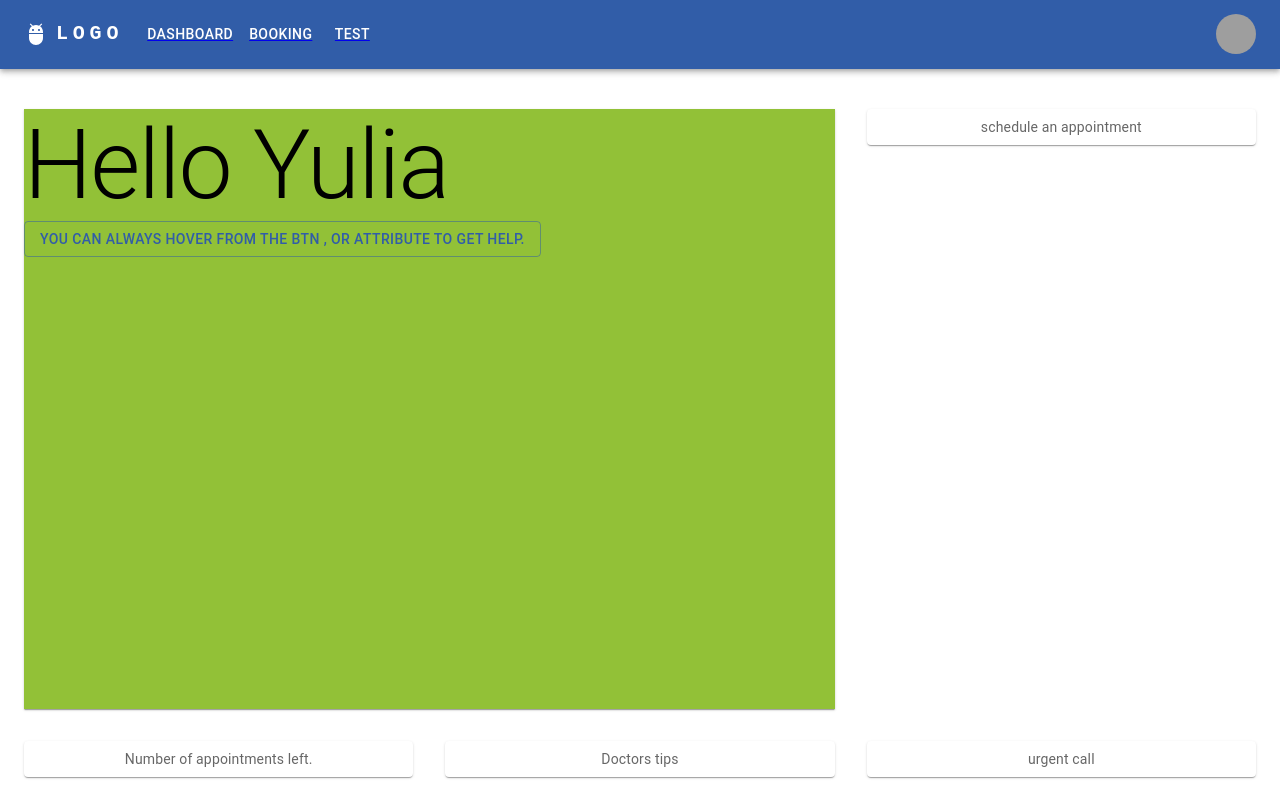
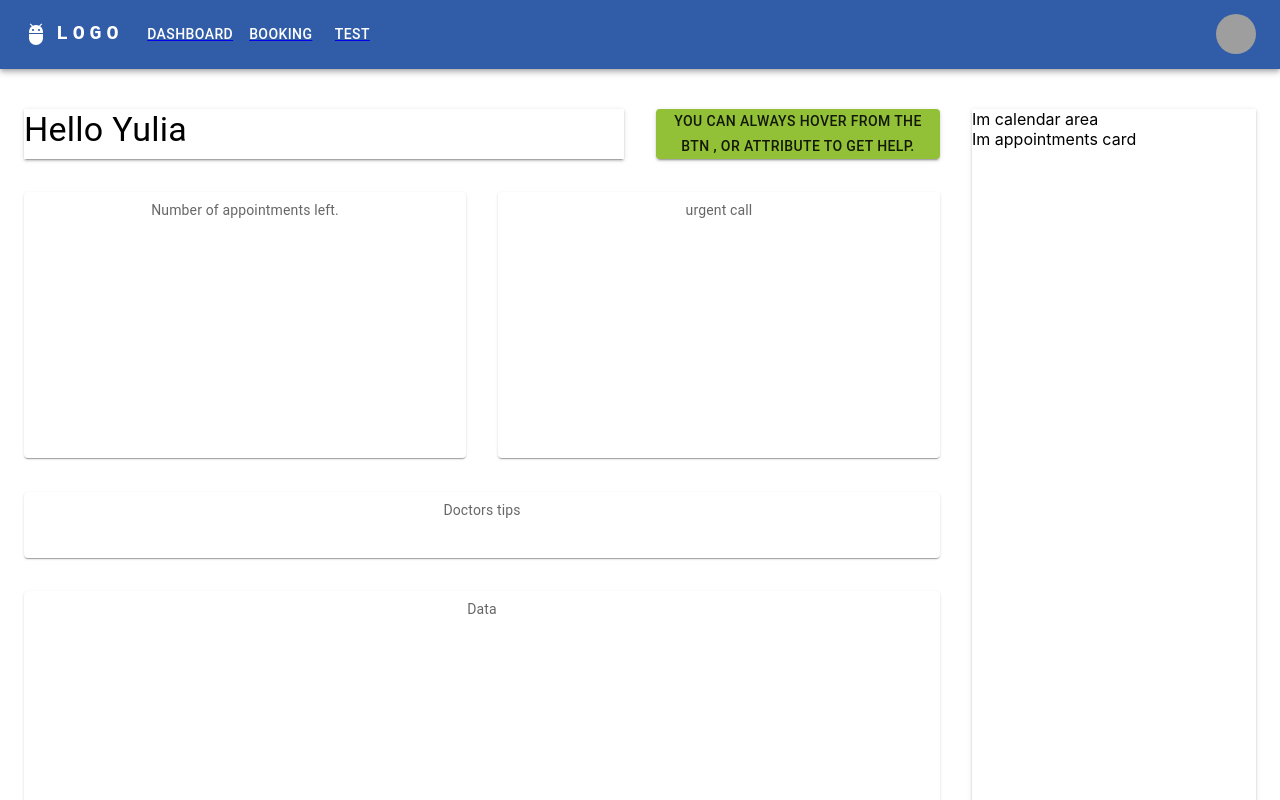
Before and after one commit to tkalejandro/POC-nefrologo-en-linea, a React (Create React App) app: page / in a window 1280 px wide. Shown: the top 800 px of the page. Built offline with nearby package versions, Linux system fonts and the light colour scheme; grey boxes are pictures that could not be loaded.

Commit message:
first Grid layout example

```diff
--- /dev/null
+++ b/src/constants/DashboardGridSizes.ts
@@ -0,0 +1,31 @@
+/**
+ * Height Sizes for the dashboard.
+ */
+const DashboardGridSizes = {
+    /**
+     * 50
+     */
+    xs: 50,
+    /**
+     * 100
+     */
+    sm: 100,
+    /**
+     * 250
+     */
+    md: 250,
+    /**
+     * 500
+     */
+    lg: 500,
+    /**
+     * 850
+     */
+    xl: 850,
+    /**
+     * 1000
+     */
+    xxl: 1000,
+}
+
+export default DashboardGridSizes
--- /dev/null
+++ b/src/constants/index.ts
@@ -0,0 +1 @@
+export { default as DashboardGridSizes} from './DashboardGridSizes'
--- a/src/pages/Dashboard/DashboardPage.tsx
+++ b/src/pages/Dashboard/DashboardPage.tsx
@@ -1,6 +1,7 @@
 import { Grid, Box, styled, Paper } from '@mui/material'
 import React from 'react'
-import { Welcome } from './components';
+import { DashboardGridSizes } from '../../constants';
+import { AppointmentArea, NewAppointment, Welcome } from './components';
 
 /**
  * Users Dashboard
@@ -40,23 +41,29 @@ const DashboardPage = () => {
   return (
     <Box sx={{ flexGrow: 1 }}>
       <Grid container spacing={4}>
+        <Grid container item xs={12} md={9} spacing={4}>
           <Grid item xs={12} md={8}>
             <Welcome />
           </Grid>
           <Grid item xs={12} md={4}>
-          <Item> schedule an appointment</Item>
+          <NewAppointment />
           </Grid>
-        <Grid item xs={12} md={4}>
-          <Item>Number of appointments left.</Item>
+          <Grid item xs={12} md={6} >
+            <Item sx={{height: DashboardGridSizes.md}}>Number of appointments left.</Item>
           </Grid>
-        <Grid item xs={12} md={4}>
-          <Item> Doctors tips</Item>
-        </Grid>
-        <Grid item xs={12} md={4}>
-          <Item> urgent call</Item>
+
+          <Grid item xs={12} md={6}>
+            <Item sx={{height: DashboardGridSizes.md}}> urgent call</Item>
           </Grid>
           <Grid item xs={12}>
-          <Item> Data</Item>
+            <Item sx={{height: DashboardGridSizes.xs}}> Doctors tips</Item>
+          </Grid>
+          <Grid item xs={12}>
+            <Item sx={{height: DashboardGridSizes.lg}}> Data</Item>
+          </Grid>
+        </Grid>
+        <Grid item xs={12} md={3}>
+          <AppointmentArea />
         </Grid>
       </Grid>
     </Box>
--- /dev/null
+++ b/src/pages/Dashboard/components/AppointmentArea/AppointmentArea.tsx
@@ -0,0 +1,24 @@
+import {  Button, Typography, Box } from '@mui/material'
+import React from 'react'
+import { DashboardGridSizes } from '../../../../constants'
+
+//RAFCE
+
+/**
+ * This widget will show a calendar and next appointments in order.
+ * @returns
+ */
+const AppointmentArea = () => {
+  return (
+    <Box sx={ (theme) => ({boxShadow: 2,  height: DashboardGridSizes.xxl})}>
+        <Box>
+            Im calendar area
+        </Box>
+       <Box>
+           Im appointments card
+       </Box>
+    </Box>
+  )
+}
+
+export default AppointmentArea
--- /dev/null
+++ b/src/pages/Dashboard/components/NewAppointment/NewAppointment.tsx
@@ -0,0 +1,24 @@
+import { Button, Typography, Box } from '@mui/material'
+import React from 'react'
+import { DashboardGridSizes } from '../../../../constants'
+
+//RAFCE
+
+/**
+ * This widget will welcome the user
+ * @returns
+ */
+const NewAppointment = () => {
+    return (
+
+        <Button
+        color="secondary"
+        variant="contained"
+        sx={(theme) => ({ boxShadow: 2, height: DashboardGridSizes.xs })}>
+            you can always hover from the btn , or attribute to get help.
+        </Button>
+
+    )
+}
+
+export default NewAppointment
--- a/src/pages/Dashboard/components/Welcome/Welcome.tsx
+++ b/src/pages/Dashboard/components/Welcome/Welcome.tsx
@@ -1,5 +1,6 @@
 import {  Button, Typography, Box } from '@mui/material'
 import React from 'react'
+import { DashboardGridSizes } from '../../../../constants'
 
 //RAFCE
 
@@ -9,13 +10,10 @@ import React from 'react'
  */
 const Welcome = () => {
   return (
-    <Box sx={ (theme) => ({boxShadow: 1, backgroundColor: theme.palette.secondary.main, height: 600})}>
-        <Typography variant="h1">
+    <Box sx={ (theme) => ({boxShadow: 2, height: DashboardGridSizes.xs})}>
+        <Typography variant="h4">
             Hello Yulia
         </Typography>
-        <Button color="primary" variant="outlined">
-          you can always hover from the btn , or attribute to get help.
-        </Button>
     </Box>
   )
 }
--- a/src/pages/Dashboard/components/index.ts
+++ b/src/pages/Dashboard/components/index.ts
@@ -1 +1,3 @@
-export { default as Welcome} from './Welcome/Welcome'
+export { default as Welcome } from './Welcome/Welcome'
+export { default as AppointmentArea } from './AppointmentArea/AppointmentArea'
+export {default as NewAppointment} from './NewAppointment/NewAppointment'
```
Lines whose indentation alone changed are shown as unchanged.
